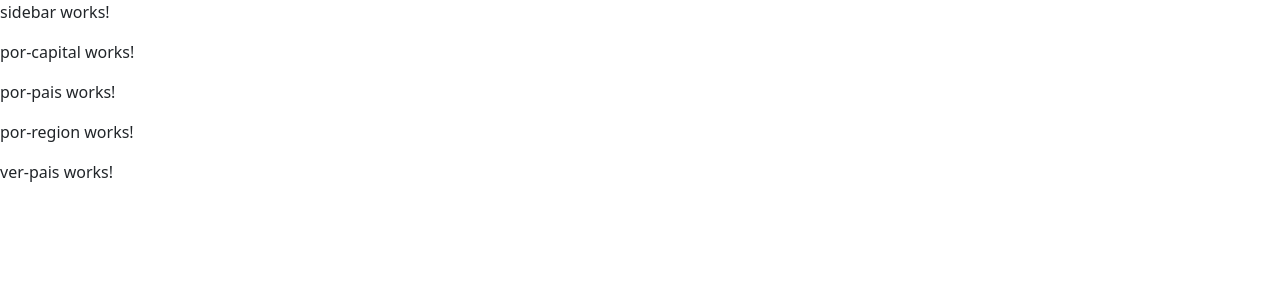
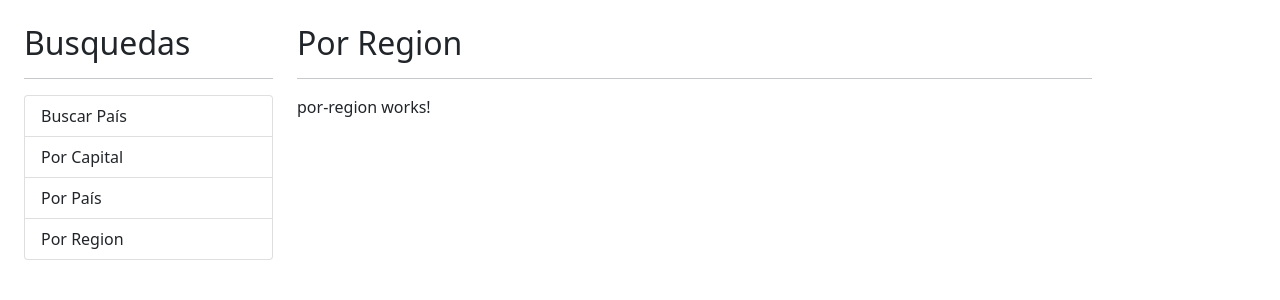
Before and after one commit to MiguelGonzalezAlvarez/Web-CountryInfoApp-Angular, an Angular app: page / in a window 1280 px wide. Shown: the top 300 px of the page. Built offline with nearby package versions, Linux system fonts and the light colour scheme.

Commit message:
feat: create html basic structure

```diff
--- a/src/app/app.component.html
+++ b/src/app/app.component.html
@@ -1,5 +1,17 @@
-<app-sidebar></app-sidebar>
-<app-por-capital></app-por-capital>
-<app-por-pais></app-por-pais>
-<app-por-region></app-por-region>
-<app-ver-pais></app-ver-pais>
+<div class="row container mt-4">
+    <div class="col-3">
+        <h2>Busquedas</h2>
+        <hr>
+        <ul class="list-group">
+            <li class="list-group-item">Buscar País</li>
+            <li class="list-group-item">Por Capital</li>
+            <li class="list-group-item">Por País</li>
+            <li class="list-group-item">Por Region</li>
+        </ul>
+    </div>
+    <div class="col">
+        <h2>Por Region</h2>
+        <hr>
+        <app-por-region></app-por-region>
+    </div>
+</div>
```
